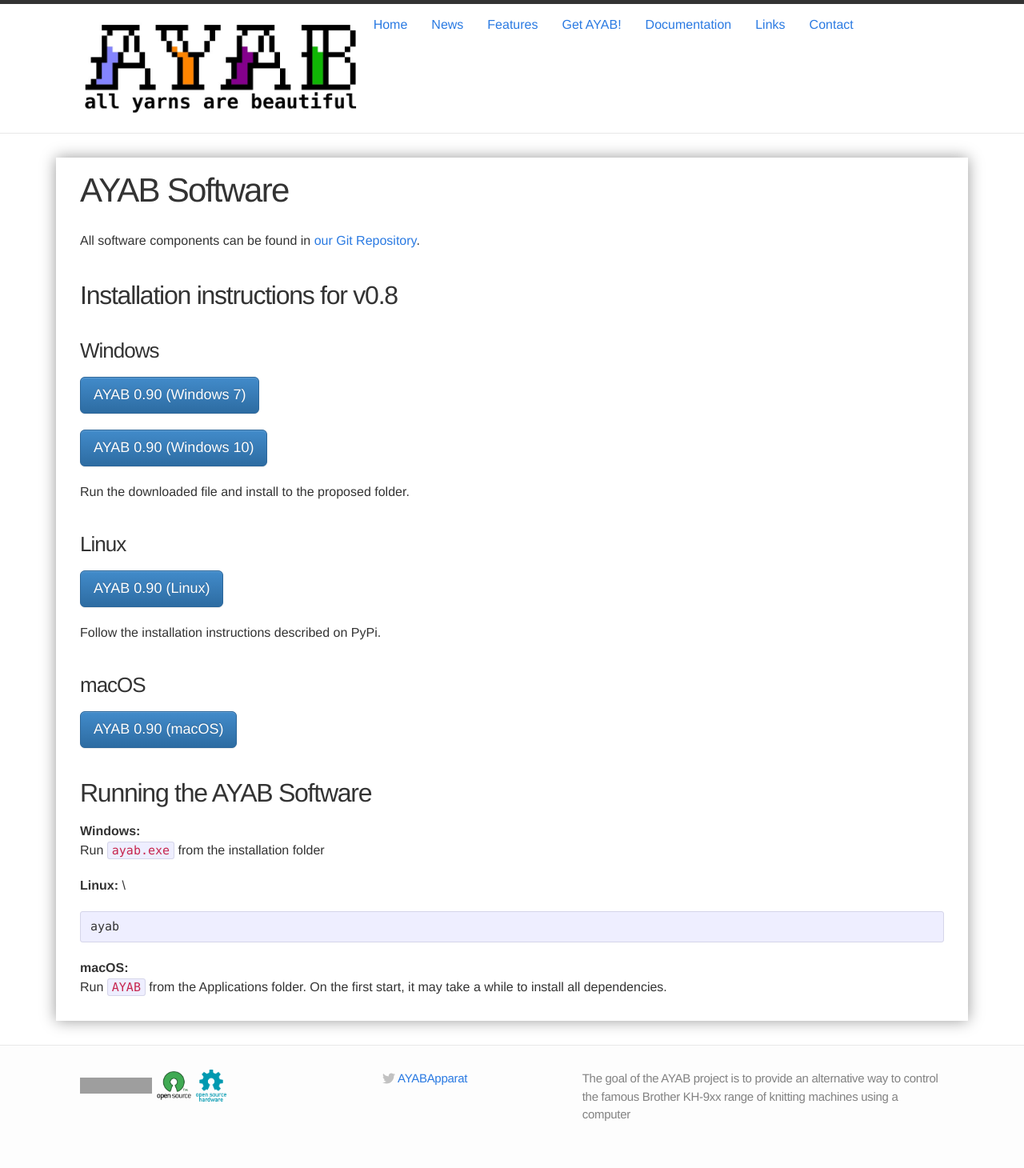
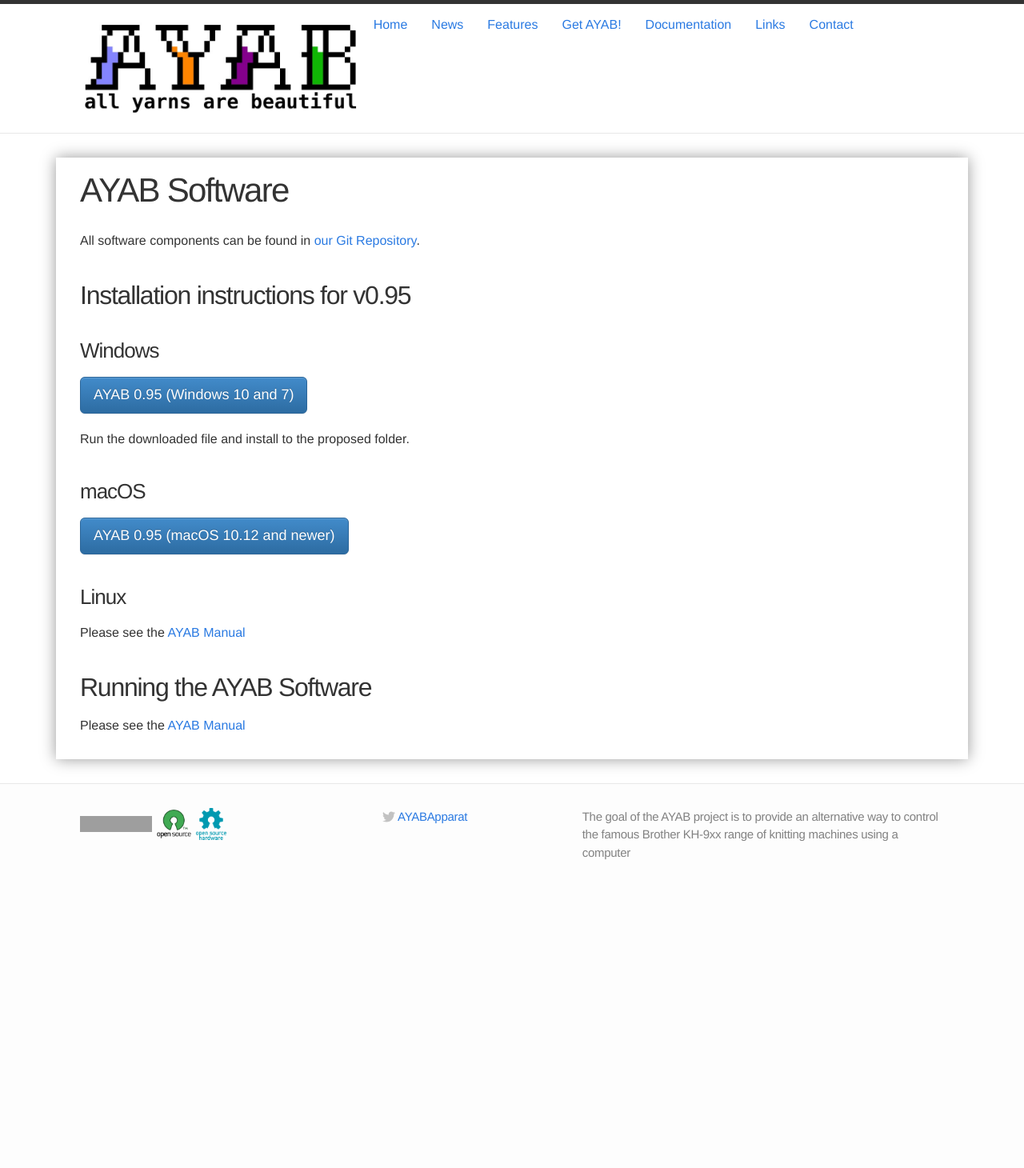
Before and after one commit to AllYarnsAreBeautiful/allyarnsarebeautiful.github.io, a Jekyll site: the page built from ayab-software.md, in a window 1280 px wide. Shown: the whole page at 80% size. Built offline with Jekyll 4.4.1, drawn with Linux system fonts in a browser that asks for light colours; after the commit the page ends 1132 px from its top, so only the background shows below that; grey boxes are pictures that could not be loaded.

Commit message:
Download links for v0.95

````diff
--- a/ayab-software.md
+++ b/ayab-software.md
@@ -7,35 +7,22 @@ permalink: /ayab-software/
 All software components can be found in [our Git Repository](https://github.com/AllYarnsAreBeautiful/ayab-desktop).
 
 
-## Installation instructions for v0.8
+## Installation instructions for v0.95
 
 ### Windows
 
-<p><a href="https://github.com/AllYarnsAreBeautiful/ayab-desktop/releases/download/0.9/AYAB-0.9-windows7-setup.exe" target="\_blank"><button type="button" class="btn btn-lg btn-primary">AYAB 0.90 (Windows 7)</button></a></p>
-
-<p><a href="https://github.com/AllYarnsAreBeautiful/ayab-desktop/releases/download/0.9/AYAB-0.9-windows10-setup.exe" target="\_blank"><button type="button" class="btn btn-lg btn-primary">AYAB 0.90 (Windows 10)</button></a></p>
+<p><a href="https://github.com/AllYarnsAreBeautiful/ayab-desktop/releases/download/v0.95/AYAB-Win10-v0.95-Setup.exe" target="\_blank"><button type="button" class="btn btn-lg btn-primary">AYAB 0.95 (Windows 10 and 7)</button></a></p>
 
 Run the downloaded file and install to the proposed folder.
 
+### macOS
+
+<p><a href="https://github.com/AllYarnsAreBeautiful/ayab-desktop/releases/download/v0.95/AYAB-v0.95.dmg" target="_blank"><button type="button" class="btn btn-lg btn-primary">AYAB 0.95 (macOS 10.12 and newer)</button></a></p>
+
 ### Linux
 
-<p><a href="https://pypi.python.org/pypi/ayab/0.9" target="_blank"><button type="button" class="btn btn-lg btn-primary">AYAB 0.90 (Linux)</button></a></p>
-
-Follow the installation instructions described on PyPi.
-
-### macOS
-
-<p><a href="https://github.com/AllYarnsAreBeautiful/ayab-desktop/releases/download/0.9/AYAB-0.9-MacOSX-Signed.dmg" target="_blank"><button type="button" class="btn btn-lg btn-primary">AYAB 0.90 (macOS)</button></a></p>
+Please see the [AYAB Manual](https://manual.ayab-knitting.com)
 
 ## Running the AYAB Software
 
-**Windows:** \\
-Run `ayab.exe` from the installation folder
-
-**Linux:** \\
-```
-ayab
-```
-
-**macOS:** \\
-Run `AYAB` from the Applications folder. On the first start, it may take a while to install all dependencies.
+Please see the [AYAB Manual](https://manual.ayab-knitting.com)
````
